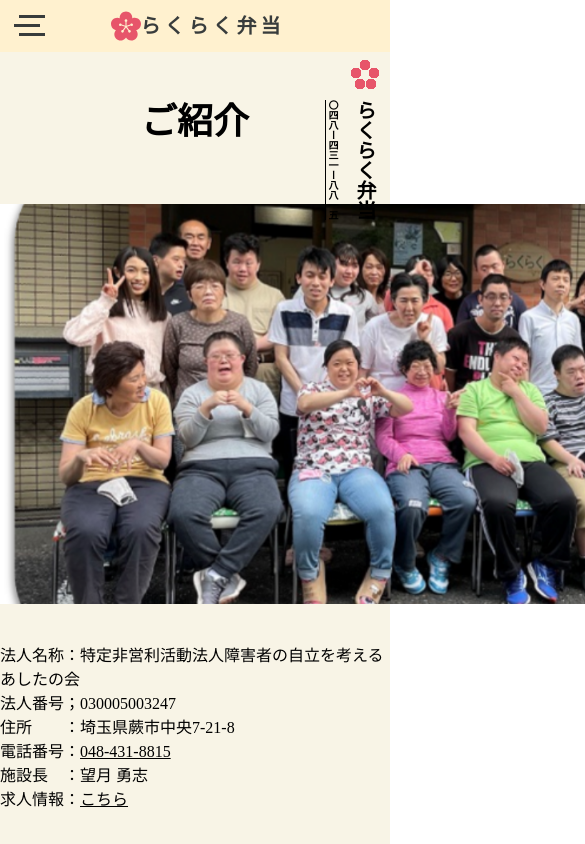
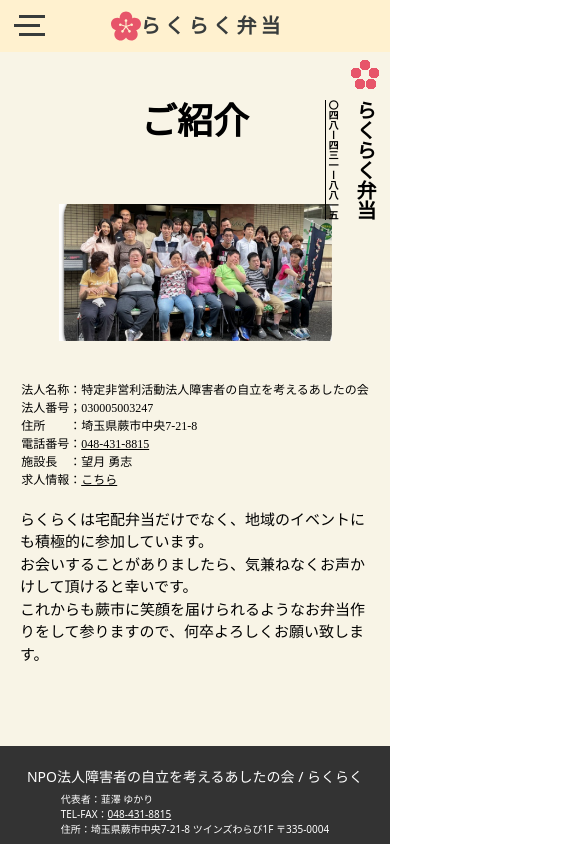
Before and after one commit to HarukiOkamoto/rakuraku, a Nuxt app: page /about in a window 390 px wide. Shown: the top 844 px of the page, 585 px wide, since content can reach past the window. Built offline with nearby package versions, Linux system fonts and the light colour scheme; a web font is replaced by a local one.

Commit message:
content fin

```diff
--- a/pages/about.vue
+++ b/pages/about.vue
@@ -108,4 +108,24 @@
         opacity: 1;
     }
 }
+
+@media (max-width: 767px) {
+    .img-area {
+        width: 70%;
+        margin: 0 auto;
+    }
+
+    .introduction p {
+        font-size: 12px;
+    }
+
+    .content {
+        width: 100%;
+        padding: 20px;
+    }
+
+    .content p {
+        font-size: 15px;
+    }
+}
 </style>
```
